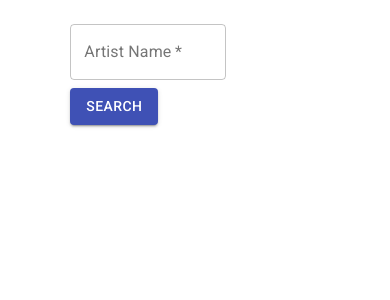
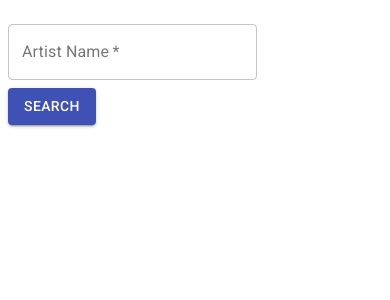
Before and after one commit to KanishkSrivastava/artist-info, a React (Create React App) app: page / in a window 390 px wide. Shown: the top 300 px of the page. Built offline with nearby package versions, Linux system fonts and the light colour scheme.

Commit message:
fixed bug of responsiveness of Input Component

```diff
--- a/src/Components/HomePage.js
+++ b/src/Components/HomePage.js
@@ -15,11 +15,11 @@ import Loading from '../Loading';
 const HomePage = ({ artistInfo }) => (
   <Grid container>
     <Grid container style={{ marginBottom: 20 }} direction='row' justify='center' alignItems='center'>
-      <Grid item xs={2} />
-      <Grid item xs={5}>
+      <Grid item sm={2} />
+      <Grid item xs={8} sm={5}>
         <Input />
       </Grid>
-      <Grid item xs={5}>
+      <Grid item xs={4} sm={5}>
         <Loading />
       </Grid>
     </Grid>
```
